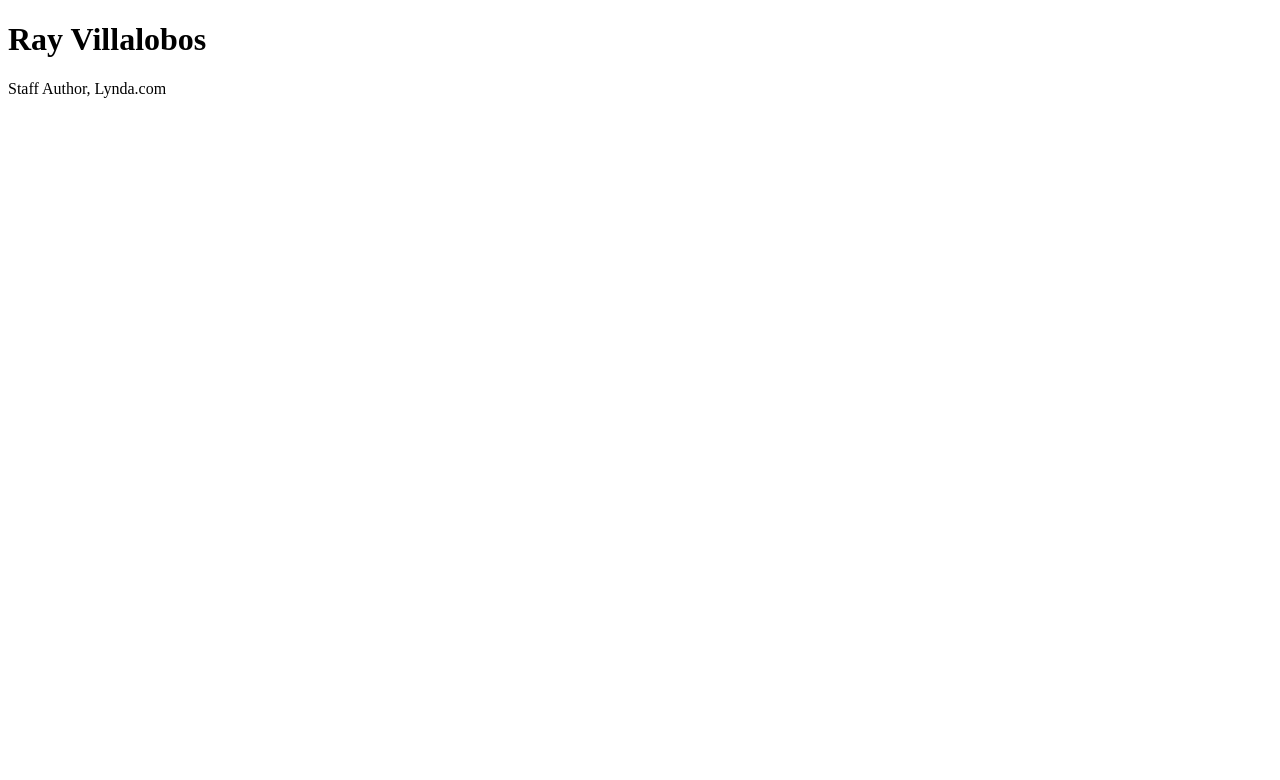
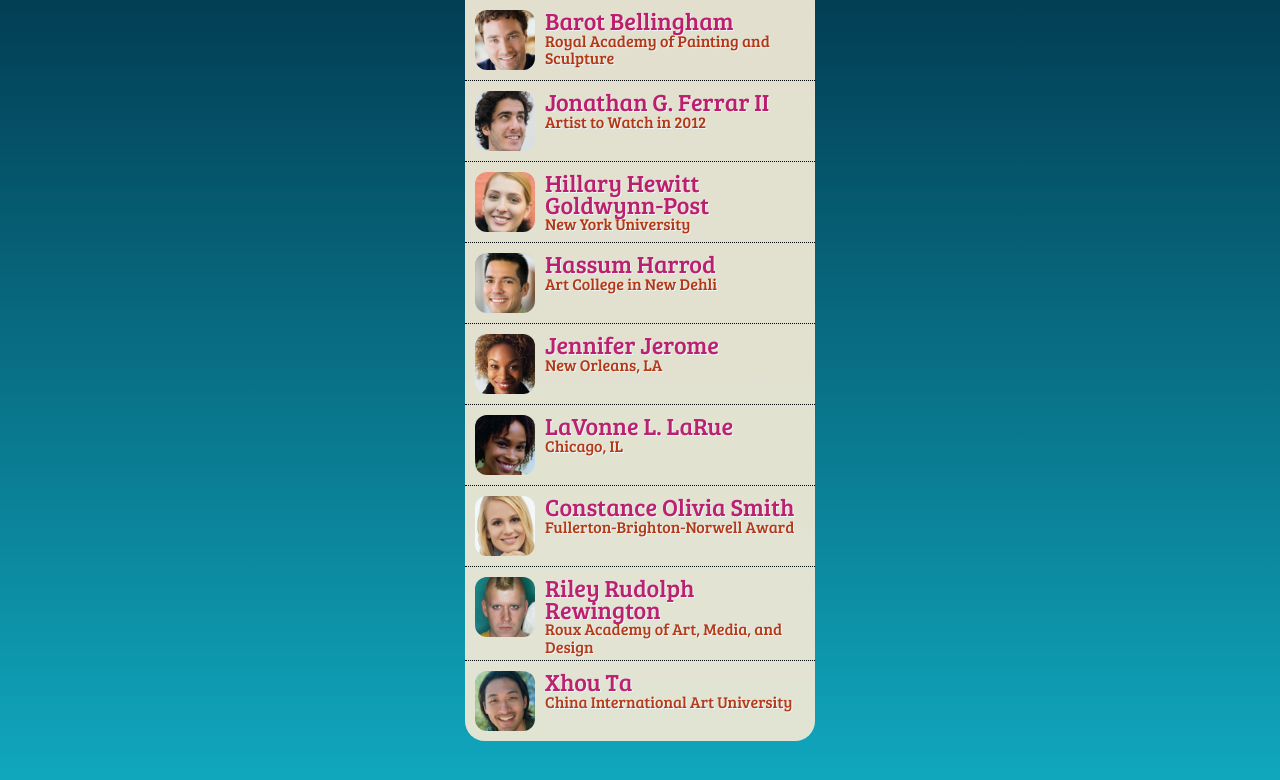
Before and after one commit to pbazyliuk/Lynda.com-Up-and-Running-AngularJs, a plain HTML site: page angular/index.html in a window 1280 px wide. Drawn offline with Linux system fonts and the light colour scheme; a web font is replaced by a local one.

Commit message:
making img gallery using ng-controller

```diff
--- a/angular/index.html
+++ b/angular/index.html
@@ -5,12 +5,20 @@
   <title>Angular Demo</title>
   <script src="lib/angular/angular.min.js"></script>
   <script src="js/controllers.js"></script>
+  <link rel="stylesheet" href="css/style.css">
 </head>
 <body>
 
-<div ng-controller = "MyController">
-  <h1>{{author.name}}</h1>
-  <p>{{ author.title + ', ' + author.company }}</p>
+<div class='main' ng-controller = "MyController">
+  <ul class='artistlist'>
+  	<li class="artist cf" ng-repeat='item in artists'>
+  		<img ng-src="images/{{item.shortname}}_tn.jpg" alt="Photo of {{item.name}}">
+  		<div class="info">
+  			<h2>{{item.name}}</h2>
+  			<h3>{{item.reknown}}</h3>
+  		</div>
+  	</li>
+  </ul>
 </div>
 </body>
 </html>
--- a/angular/js/controllers.js
+++ b/angular/js/controllers.js
@@ -1,9 +1,60 @@
 var myApp = angular.module('myApp', []);
 
 myApp.controller('MyController', function MyController($scope) {
-  $scope.author = {
-    'name' : 'Ray Villalobos',
-    'title' : 'Staff Author',
-    'company' : 'Lynda.com'
+  $scope.artists = [
+  {
+    "name":"Barot Bellingham",
+    "shortname":"Barot_Bellingham",
+    "reknown":"Royal Academy of Painting and Sculpture",
+    "bio":"Barot has just finished his final year at The Royal Academy of Painting and Sculpture, where he excelled in glass etching paintings and portraiture. Hailed as one of the most diverse artists of his generation, Barot is equally as skilled with watercolors as he is with oils, and is just as well-balanced in different subject areas. Barot's collection entitled \"The Un-Collection\" will adorn the walls of Gilbert Hall, depicting his range of skills and sensibilities - all of them, uniquely Barot, yet undeniably different"
+  },
+  {
+    "name":"Jonathan G. Ferrar II",
+    "shortname":"Jonathan_Ferrar",
+    "reknown":"Artist to Watch in 2012",
+    "bio":"The Artist to Watch in 2012 by the London Review, Johnathan has already sold one of the highest priced-commissions paid to an art student, ever on record. The piece, entitled Gratitude Resort, a work in oil and mixed media, was sold for $750,000 and Jonathan donated all the proceeds to Art for Peace, an organization that provides college art scholarships for creative children in developing nations"
+  },
+  {
+    "name":"Hillary Hewitt Goldwynn-Post",
+    "shortname":"Hillary_Goldwynn",
+    "reknown":"New York University",
+    "bio":"Hillary is a sophomore art sculpture student at New York University, and has already won all the major international prizes for new sculptors, including the Divinity Circle, the International Sculptor's Medal, and the Academy of Paris Award. Hillary's CAC exhibit features 25 abstract watercolor paintings that contain only water images including waves, deep sea, and river."
+  },
+  {
+    "name":"Hassum Harrod",
+    "shortname":"Hassum_Harrod",
+    "reknown":"Art College in New Dehli",
+    "bio":"The Art College in New Dehli has sponsored Hassum on scholarship for his entire undergraduate career at the university, seeing great promise in his contemporary paintings of landscapes - that use equal parts muted and vibrant tones, and are almost a contradiction in art. Hassum will be speaking on \"The use and absence of color in modern art\" during Thursday's agenda."
+  },
+  {
+    "name":"Jennifer Jerome",
+    "shortname":"Jennifer_Jerome",
+    "reknown":"New Orleans, LA",
+    "bio":"A native of New Orleans, much of Jennifer's work has centered around abstract images that depict flooding and rebuilding, having grown up as a teenager in the post-flood years. Despite the sadness of devastation and lives lost, Jennifer's work also depicts the hope and togetherness of a community that has persevered. Jennifer's exhibit will be discussed during Tuesday's Water in Art theme."
+  },
+  {
+    "name":"LaVonne L. LaRue",
+    "shortname":"LaVonne_LaRue",
+    "reknown":"Chicago, IL",
+    "bio":"LaVonne's giant-sized paintings all around Chicago tell the story of love, nature, and conservation - themes that are central to her heart. LaVonne will share her love and skill of graffiti art on Monday's schedule, as she starts the painting of a 20-foot high wall in the Rousseau Room of Hotel Contempo in front of a standing-room only audience in Art in Unexpected Places."
+  },
+  {
+    "name":"Constance Olivia Smith",
+    "shortname":"Constance_Smith",
+    "reknown":"Fullerton-Brighton-Norwell Award",
+    "bio":"Constance received the Fullerton-Brighton-Norwell Award for Modern Art for her mixed-media image of a tree of life, with jewel-adorned branches depicting the arms of humanity, and precious gemstone-decorated leaves representing the spouting buds of togetherness. The daughter of a New York jeweler, Constance has been salvaging the discarded remnants of her father's jewelry-making since she was five years old, and won the New York State Fair grand prize at the age of 8 years old for a gem-adorned painting of the Manhattan Bridge."
+  },
+  {
+    "name":"Riley Rudolph Rewington",
+    "shortname":"Riley_Rewington",
+    "reknown":"Roux Academy of Art, Media, and Design",
+    "bio":"A first-year student at the Roux Academy of Art, Media, and Design, Riley is already changing the face of modern art at the university. Riley's exquisite abstract pieces have no intention of ever being understood, but instead beg the viewer to dream, create, pretend, and envision with their mind's eye. Riley will be speaking on the \"Art of Abstract\" during Thursday's schedule"
+  },
+  {
+    "name":"Xhou Ta",
+    "shortname":"Xhou_Ta",
+    "reknown":"China International Art University",
+    "bio":"A senior at the China International Art University, Xhou has become well-known for his miniature sculptures, often the size of a rice granule, that are displayed by rear projection of microscope images on canvas. Xhou will discuss the art and science behind his incredibly detailed works of art."
   }
+]
 });
```
Also changed, not shown: index.html (deleted, +0 -15 lines), angular/css/style.css (renamed from css/style.css), angular/images/Barot_Bellingham_tn.jpg (renamed from images/Barot_Bellingham_tn.jpg), angular/images/Constance_Smith_tn.jpg (renamed from images/Constance_Smith_tn.jpg), angular/images/Hassum_Harrod_tn.jpg (renamed from images/Hassum_Harrod_tn.jpg), angular/images/Hillary_Goldwynn_tn.jpg (renamed from images/Hillary_Goldwynn_tn.jpg), angular/images/Jennifer_Jerome_tn.jpg (renamed from images/Jennifer_Jerome_tn.jpg), angular/images/Jonathan_Ferrar_tn.jpg (renamed from images/Jonathan_Ferrar_tn.jpg), angular/images/LaVonne_LaRue_tn.jpg (renamed from images/LaVonne_LaRue_tn.jpg), angular/images/Riley_Rewington_tn.jpg (renamed from images/Riley_Rewington_tn.jpg), angular/images/Xhou_Ta_tn.jpg (renamed from images/Xhou_Ta_tn.jpg).
